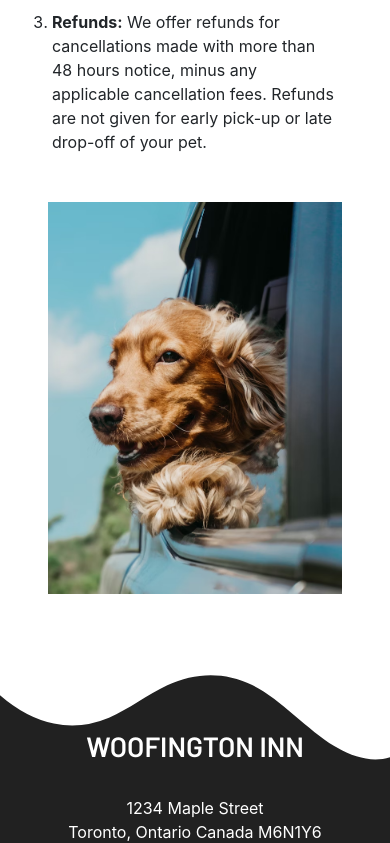
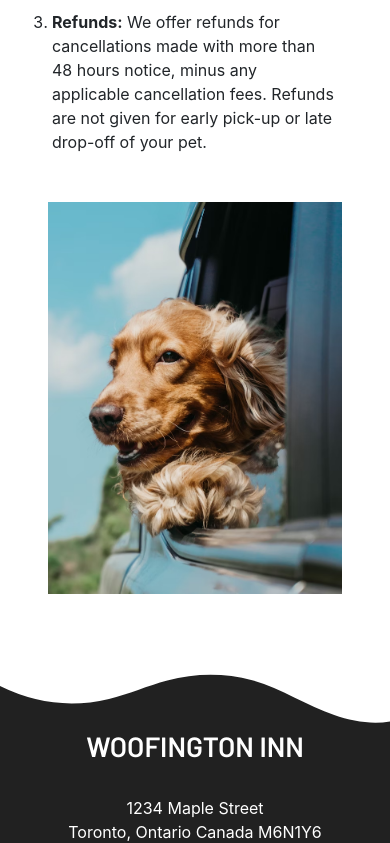
Before and after one commit to iamnikkixo/pet-hotel, a React (Vite) app in the folder client/: page /newclients in a window 390 px wide. Shown: the part 4078-4921 px from the top of the page. Built offline with nearby package versions, Linux system fonts and the light colour scheme; no server answers.

Commit message:
footer svg responsiveness

```diff
--- a/client/src/App.css
+++ b/client/src/App.css
@@ -250,4 +250,10 @@ footer a:hover {
     height: 70px;
     transform: rotateY(180deg);
   }
+  .custom-shape-divider-top-1708767424 svg {
+    position: relative;
+    display: block;
+    width: calc(104% + 1.3px);
+    height: 53px;
+  }
 }
```
